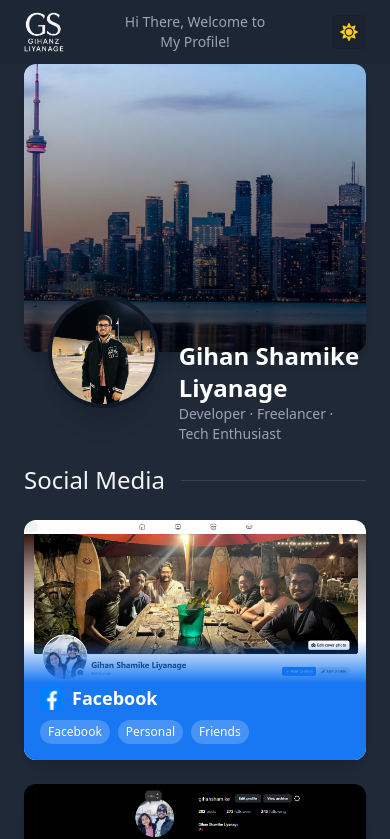
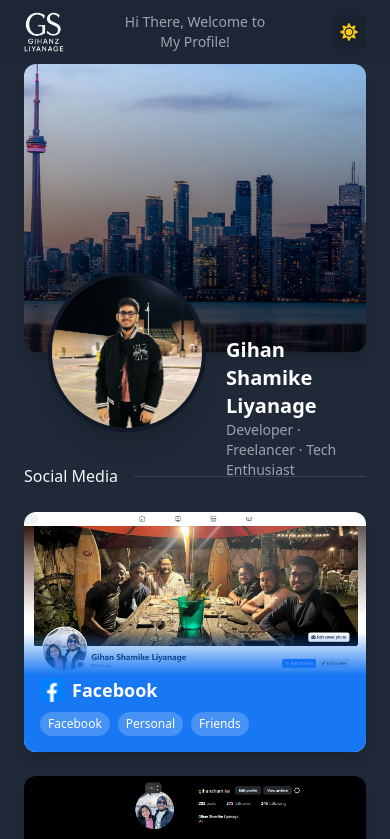
Before and after one commit to Gihanz/Gihan-Web, a React (Create React App) app: page / in a window 390 px wide. Shown: the top 839 px of the page. Built offline with nearby package versions, Linux system fonts and the light colour scheme.

Commit message:
Cover bug fixes

```diff
--- a/src/pages/Home.js
+++ b/src/pages/Home.js
@@ -29,12 +29,12 @@ export default function Home() {
           <img
             src={profileImg}
             alt="Profile"
-            className="w-28 h-28 sm:w-44 sm:h-44 rounded-full border-4 border-white dark:border-gray-900 shadow-xl object-cover bg-white"
+            className="w-[10rem] h-[10rem] sm:w-44 sm:h-44 rounded-full border-4 border-white dark:border-gray-900 shadow-xl object-cover bg-white"
           />
 
           {/* Name + subtitle */}
-          <div className="mt-20">
-            <h1 className="text-2xl sm:text-3xl font-bold text-black dark:text-white">
+          <div className="mt-[7rem] md:mt-20">
+            <h1 className="text-xl sm:text-3xl font-bold text-black dark:text-white">
               Gihan Shamike Liyanage
             </h1>
             <p className="text-sm sm:text-base text-gray-600 dark:text-gray-400">
@@ -49,7 +49,7 @@ export default function Home() {
         <div key={category} className="mb-12">
           {/* Category Heading */}
           <div className="flex items-center gap-4 mb-6">
-          <h2 className="text-2xl text-gray-800 dark:text-gray-100 whitespace-nowrap">
+          <h2 className="text-base sm:text-2xl text-gray-800 dark:text-gray-100 whitespace-nowrap">
             {category}
           </h2>
           <div className="flex-grow h-px bg-gray-300 dark:bg-gray-700"></div>
```
